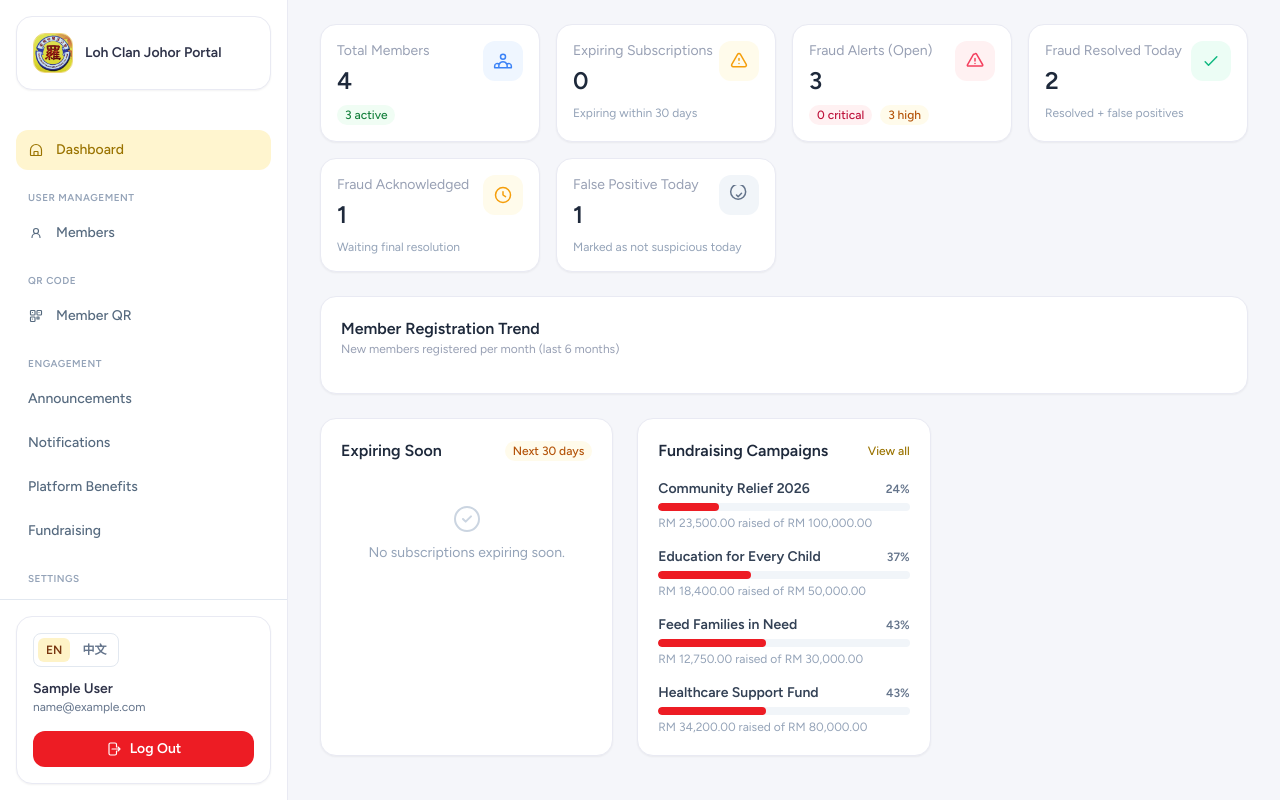
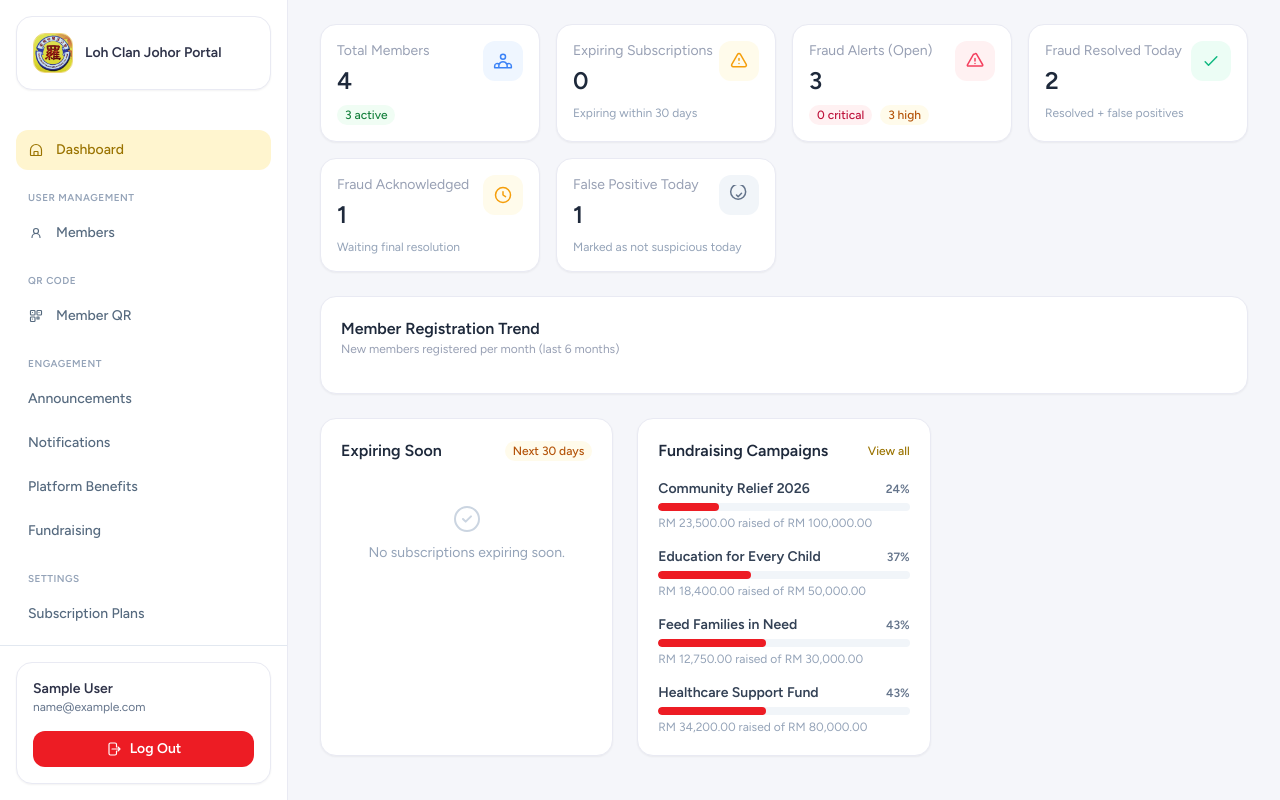
Before and after one commit to Beanstack-code/LOH_Johor, a Laravel app: page /dashboard in a window 1280 px wide. Run offline with Laravel 12, Linux system fonts and the light colour scheme; the visitor is signed in with stand-in values (Sample User, id 1); data comes from the database, SQL or seed files in the repository; style sheets or scripts are compiled from the project's sources; parts of the project's set-up code (start-up, migrations or seed data) failed here and were passed over; some libraries are stand-ins or nearby versions.

Commit message:
Move language switcher out of sidebar

```diff
--- a/resources/views/livewire/layout/navigation.blade.php
+++ b/resources/views/livewire/layout/navigation.blade.php
@@ -99,7 +99,6 @@ new class extends Component
 
         <div class="p-4 border-t border-slate-200">
             <div class="pk-card p-4">
-                <div class="mb-3"><x-language-switcher /></div>
                                 <p class="text-sm font-semibold text-[#2f3349]">{{ auth()->user()->name }}</p>
                 <p class="text-xs text-slate-500">{{ auth()->user()->email }}</p>
 
@@ -115,19 +114,20 @@ new class extends Component
     </aside>
 
     <div class="pk-topbar mb-4 lg:hidden">
-        <div class="flex items-center justify-between">
-            <x-language-switcher />
-            <button @click="open = true" class="rounded-xl border border-[#e9eaf3] p-2 text-slate-600">
+        <div class="flex items-center justify-between gap-2">
+            <button @click="open = true" class="shrink-0 rounded-xl border border-[#e9eaf3] p-2 text-slate-600">
                 <svg class="h-5 w-5" fill="none" stroke="currentColor" stroke-width="1.75" viewBox="0 0 24 24">
                     <path stroke-linecap="round" stroke-linejoin="round" d="M3.75 6.75h16.5m-16.5 5.25h16.5m-16.5 5.25h16.5" />
                 </svg>
             </button>
 
-            <a href="{{ route('dashboard') }}" class="flex items-center gap-2" wire:navigate>
-                <x-application-logo class="h-8 w-8" />
-                <span class="text-sm font-semibold text-[#2f3349]">柔佛州羅氏公会</span>
+            <a href="{{ route('dashboard') }}" class="flex min-w-0 items-center gap-2" wire:navigate>
+                <x-application-logo class="h-8 w-8 shrink-0" />
+                <span class="truncate text-sm font-semibold text-[#2f3349]">柔佛州羅氏公会</span>
             </a>
 
+            <div class="flex shrink-0 items-center gap-2">
+                <x-language-switcher />
                 <x-dropdown align="right" width="48">
                     <x-slot name="trigger">
                         <button class="rounded-xl border border-[#e9eaf3] bg-white px-3 py-2 text-sm font-medium text-slate-600">
@@ -141,6 +141,7 @@ new class extends Component
                         </button>
                     </x-slot>
                 </x-dropdown>
+            </div>
         </div>
     </div>
 
@@ -162,7 +163,6 @@ new class extends Component
             </div>
 
             <div class="flex-1 overflow-y-auto p-4">
-                <div class="mb-4"><x-language-switcher /></div>
                                 {{-- Dashboard --}}
                 <div class="space-y-1">
                     <a href="{{ route('dashboard') }}" class="pk-sidebar-link {{ request()->routeIs('dashboard') ? 'pk-sidebar-link-active' : '' }}" wire:navigate>
```
Lines whose indentation alone changed are shown as unchanged.
